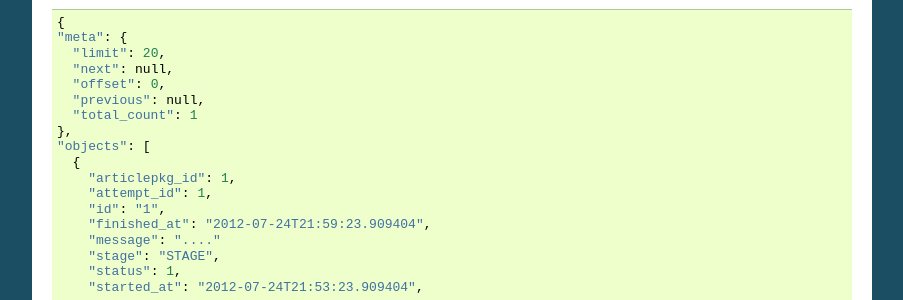
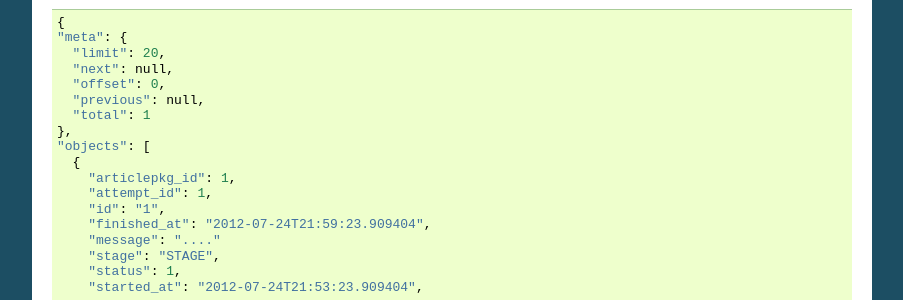
Before and after one commit to scieloorg/balaio, a Sphinx documentation site: the page built from docs/dev/validations-api.rst, in a window 1280 px wide. Shown: the part 883-1183 px from the top of the page, without its empty margins (198-1101 px from the left). Built offline with Sphinx 7.4.7, drawn with Linux system fonts in a browser that asks for light colours.

Commit message:
Changing total_count in docs and in code to total.

```diff
--- a/docs/dev/attempts-api.rst
+++ b/docs/dev/attempts-api.rst
@@ -44,7 +44,7 @@ Response::
     "next": null,
     "offset": 0,
     "previous": null,
-    "total_count": 1
+    "total": 1
   },
   "objects": [
     {
--- a/docs/dev/packages-api.rst
+++ b/docs/dev/packages-api.rst
@@ -52,7 +52,7 @@ Response::
     "next": null,
     "offset": 0,
     "previous": null,
-    "total_count": 1
+    "total": 1
   },
   "objects": [
     {
--- a/docs/dev/tickets-api.rst
+++ b/docs/dev/tickets-api.rst
@@ -38,7 +38,7 @@ Response::
     "next": null,
     "offset": 0,
     "previous": null,
-    "total_count": 1
+    "total": 1
   },
   "objects": [
     {
--- a/docs/dev/validations-api.rst
+++ b/docs/dev/validations-api.rst
@@ -51,7 +51,7 @@ Response::
     "next": null,
     "offset": 0,
     "previous": null,
-    "total_count": 1
+    "total": 1
   },
   "objects": [
     {
```
Also changed, not shown: 2 other files.
